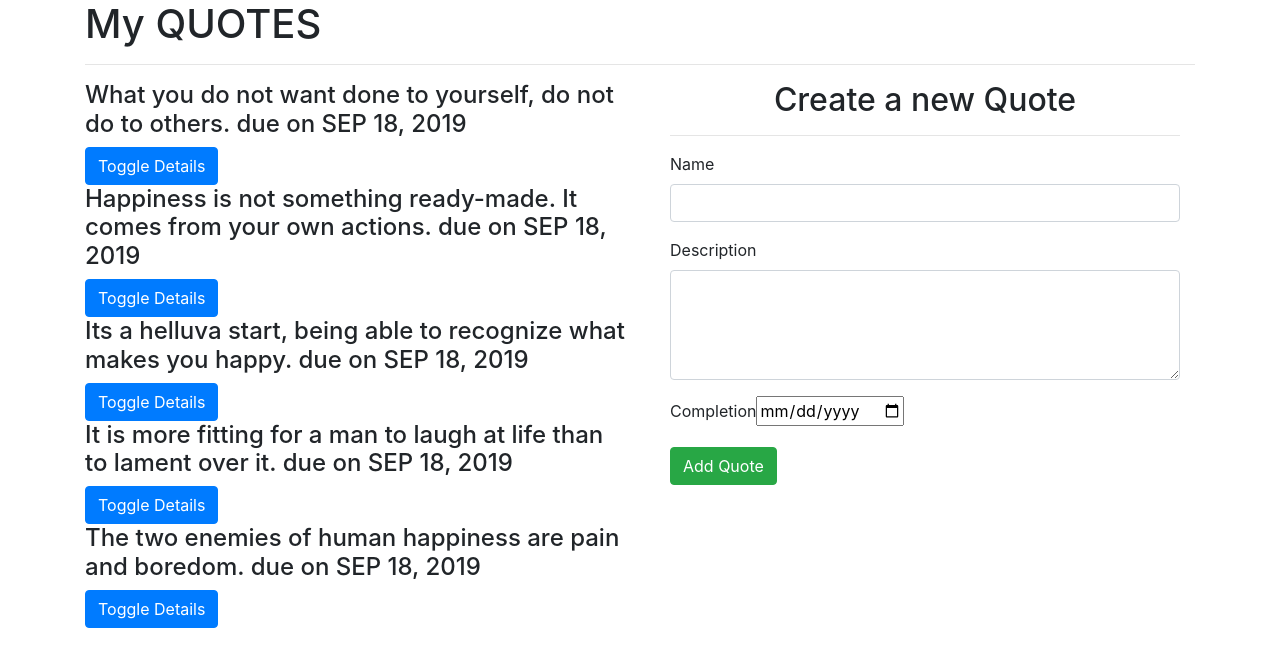
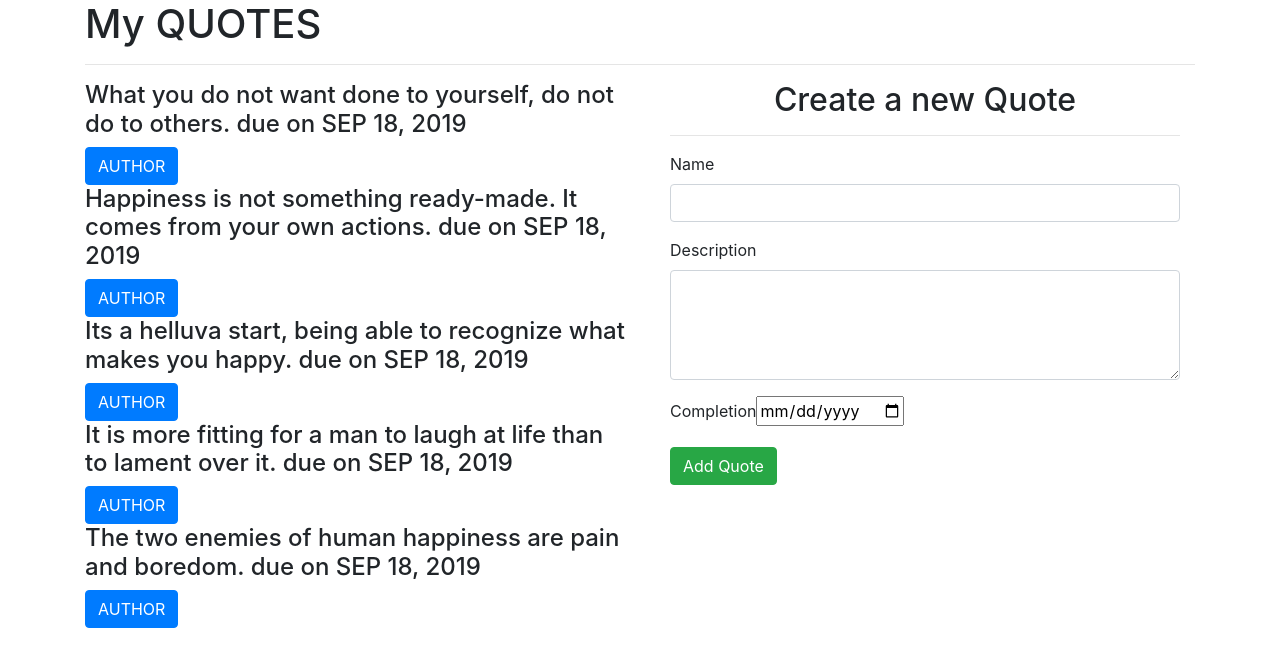
Before and after one commit to michael-creator/Quotes, an Angular app: page / in a window 1280 px wide. Shown: the top 666 px of the page. Built offline with nearby package versions, Linux system fonts and the light colour scheme.

Commit message:
add changes that i have renamed toggle button to Author

```diff
--- a/src/app/quote/quote.component.html
+++ b/src/app/quote/quote.component.html
@@ -7,7 +7,7 @@
       <div *ngFor='let quote of quotes;let i = index'>
         <div>
           <h4 id={{i}} appStrikethrough>{{quote.name}} due on {{quote.completeDate|date|uppercase}}</h4>
-          <button (click)='toggleDetails(i)' class="btn btn-primary">Toggle Details</button>
+          <button (click)='toggleDetails(i)' class="btn btn-primary">AUTHOR</button>
         </div>
 
         <div *ngIf='quote.showDescription'>
```
